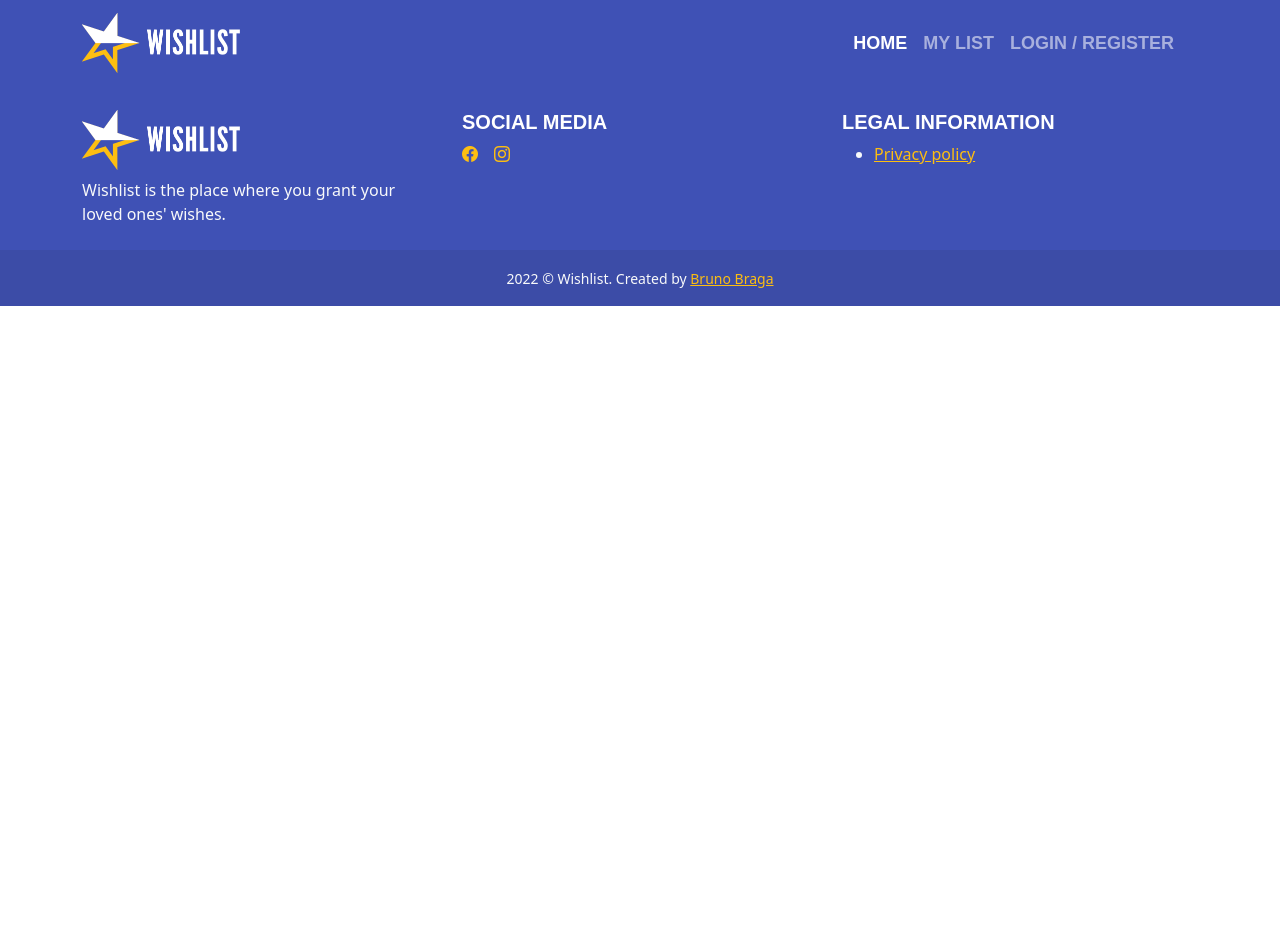
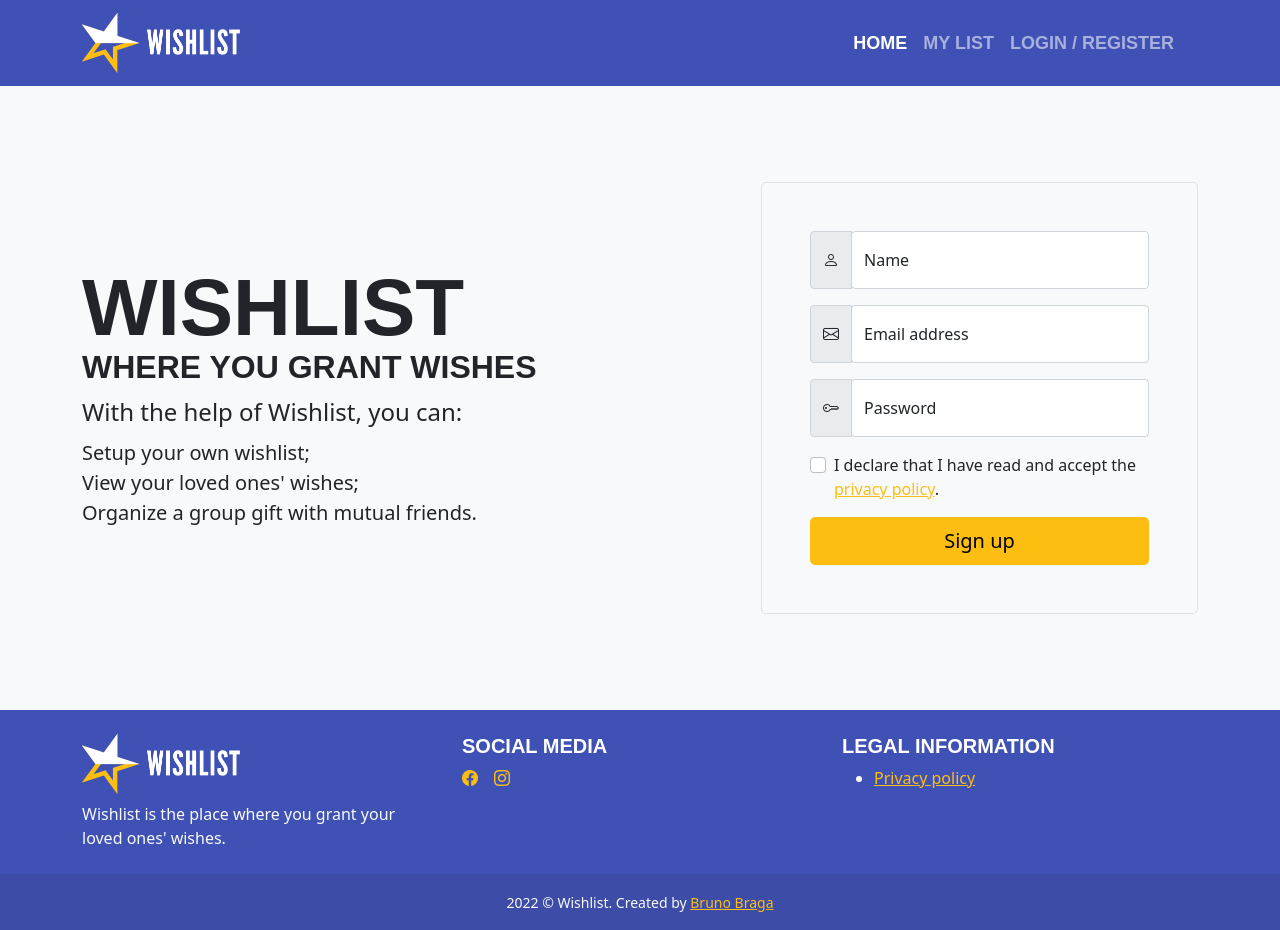
Before and after one commit to brunobragaw8t/wishlist, a React (Create React App) app: page / in a window 1280 px wide. Before the commit the page ends 800 px from the top, so only its background shows below. Built offline with nearby package versions, Linux system fonts and the light colour scheme; a web font is replaced by a local one.

Commit message:
Create home Hero

```diff
--- a/src/components/Home/index.tsx
+++ b/src/components/Home/index.tsx
@@ -1,7 +1,77 @@
+import { Link } from 'react-router-dom';
+import ContentSection from '../partials/ContentSection';
+import FormRegister from '../Profile/FormRegister';
+
 const Home = () => {
   return (
-    <div>
-    </div>
+    <ContentSection>
+      <div className="container">
+        <div className="row align-items-center g-5 py-5">
+          <div className="col-lg-7 text-center text-lg-start">
+            <h1 className="display-1 fw-bold lh-1 mb-0">Wishlist</h1>
+
+            <h2>Where you grant wishes</h2>
+
+            <p className="fs-4 mb-2">
+              With the help of Wishlist, you can:
+            </p>
+
+            <ul className="fs-5 list-unstyled mb-0">
+              <li>Setup your own wishlist;</li>
+              <li>View your loved ones' wishes;</li>
+              <li>Organize a group gift with mutual friends.</li>
+            </ul>
+          </div>
+
+          <div className="col-md-10 mx-auto col-lg-5">
+            <form className="p-4 p-md-5 border rounded-3 bg-light">
+              <div className="input-group mb-3">
+                <span className="input-group-text">
+                  <i className="bi bi-person"></i>
+                </span>
+
+                <div className="form-floating flex-grow-1">
+                  <input type="text" id="register-name" className="form-control" placeholder="John Doe" />
+                  <label htmlFor="register-name">Name</label>
+                </div>
+              </div>
+
+              <div className="input-group mb-3">
+                <span className="input-group-text">
+                  <i className="bi bi-envelope"></i>
+                </span>
+
+                <div className="form-floating flex-grow-1">
+                  <input type="email" id="register-email" className="form-control" placeholder="email@example.com" />
+                  <label htmlFor="register-email">Email address</label>
+                </div>
+              </div>
+
+              <div className="input-group mb-3">
+                <span className="input-group-text">
+                  <i className="bi bi-key"></i>
+                </span>
+
+                <div className="form-floating flex-grow-1">
+                  <input type="password" id="register-password" className="form-control" placeholder="*****" />
+                  <label htmlFor="register-password">Password</label>
+                </div>
+              </div>
+
+              <div className="form-check mb-3">
+                <input className="form-check-input" type="checkbox" id="privacy-policy" />
+
+                <label className="form-check-label" htmlFor="privacy-policy">
+                  I declare that I have read and accept the <Link to="/privacy-policy">privacy policy</Link>.
+                </label>
+              </div>
+
+              <button className="w-100 btn btn-lg btn-primary" type="submit">Sign up</button>
+            </form>
+          </div>
+        </div>
+      </div>
+    </ContentSection>
   )
 }
 
```
